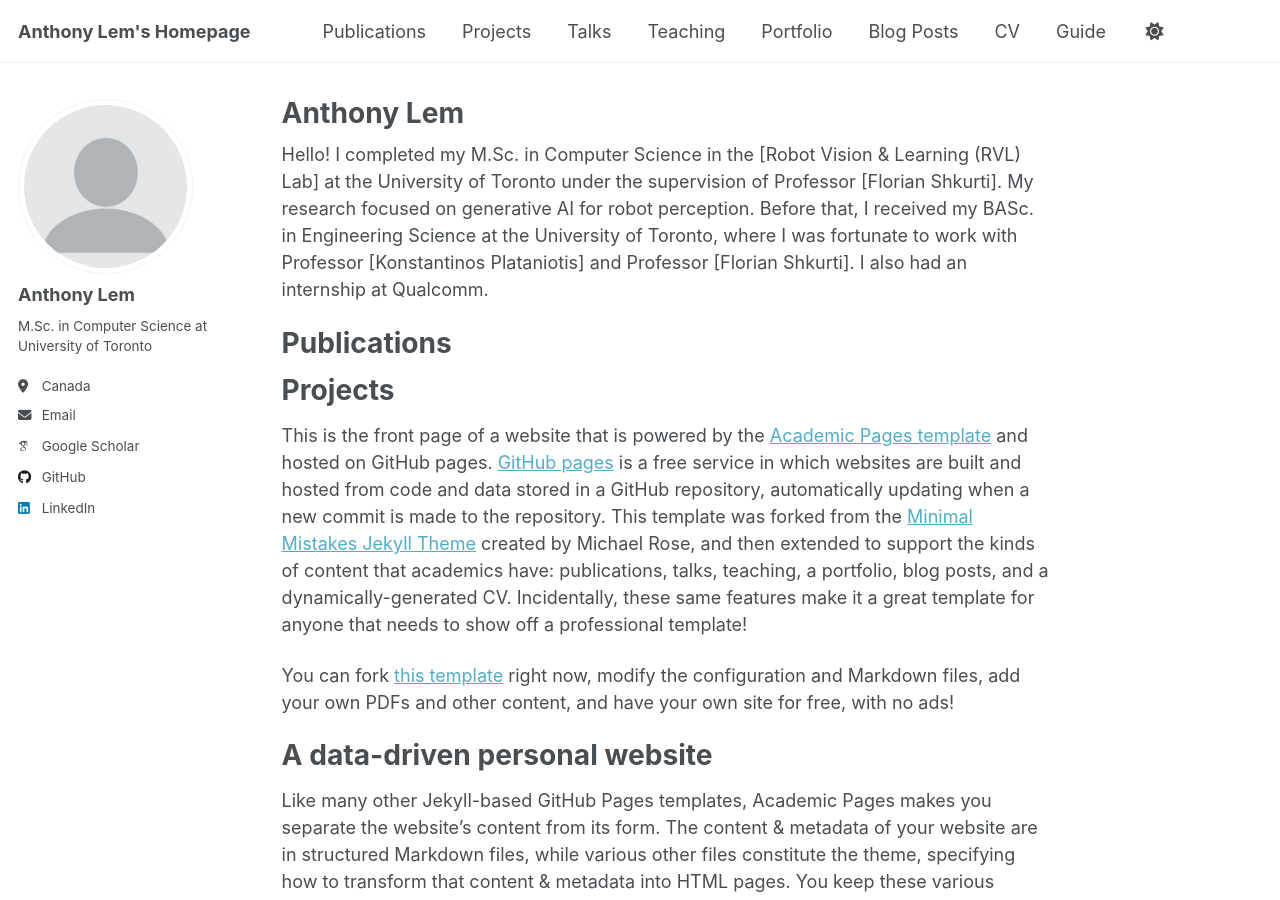
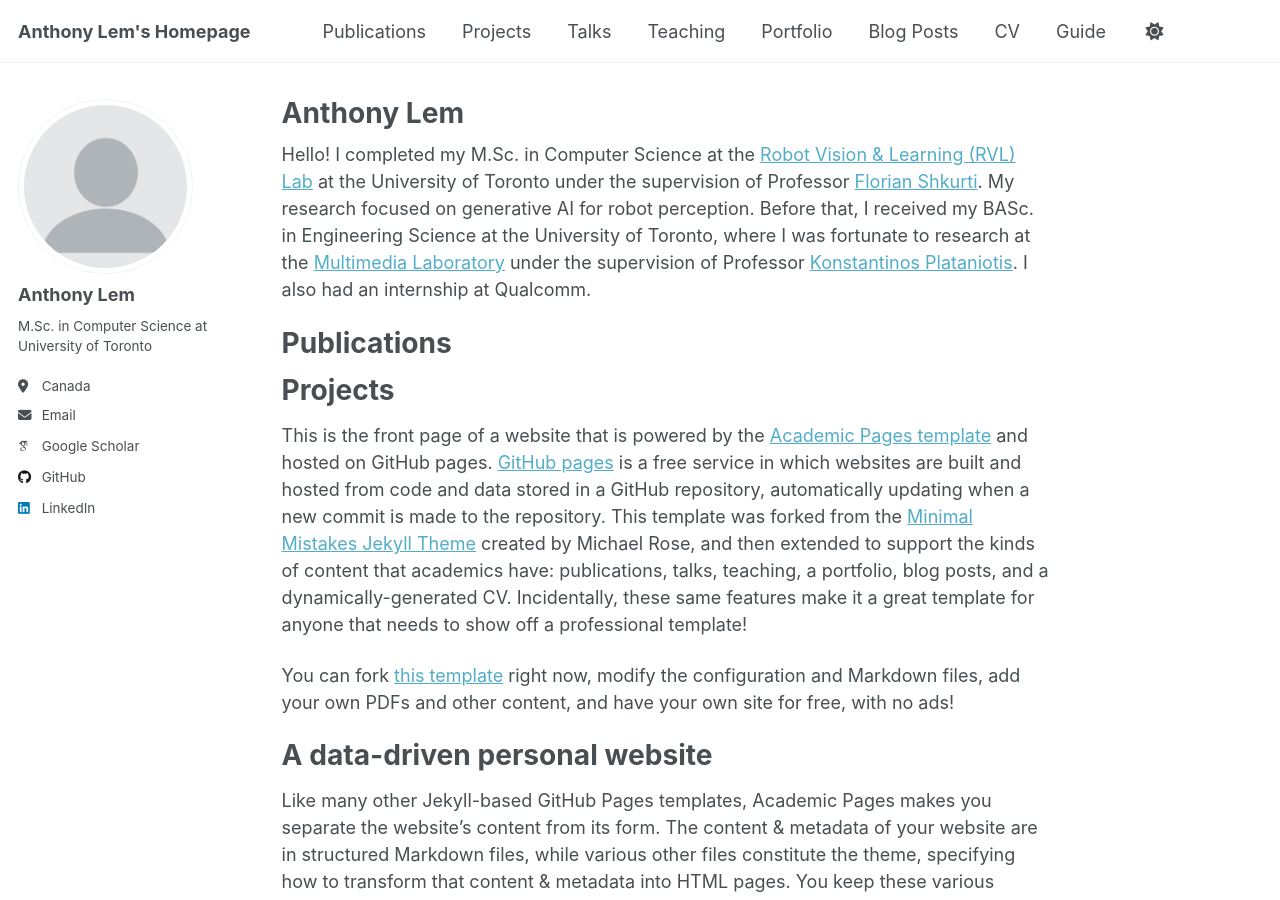
Before and after one commit to Anthonyjlem/Anthonyjlem.github.io, a Jekyll site: the page built from _pages/about.md, in a window 1280 px wide and 900 px high. Built offline with Jekyll 4.4.1, drawn with Linux system fonts in a browser that asks for light colours; some web fonts are replaced; a script that is not in the unit is left out.

Commit message:
Add hyperlinks to "About Me"

```diff
--- a/_data/navigation.yml
+++ b/_data/navigation.yml
@@ -9,7 +9,7 @@
 
 main:
   - title: "Publications"
-    url: "/#publications"
+    url: /publications
 
   - title: "Projects"
     url: "/#projects"
--- a/_pages/about.md
+++ b/_pages/about.md
@@ -7,7 +7,7 @@ redirect_from:
   - /about.html
 ---
 
-Hello! I completed my M.Sc. in Computer Science in the [Robot Vision & Learning (RVL) Lab] at the University of Toronto under the supervision of Professor [Florian Shkurti]. My research focused on generative AI for robot perception. Before that, I received my BASc. in Engineering Science at the University of Toronto, where I was fortunate to work with Professor [Konstantinos Plataniotis] and Professor [Florian Shkurti]. I also had an internship at Qualcomm.
+Hello! I completed my M.Sc. in Computer Science at the [Robot Vision & Learning (RVL) Lab](https://rvl.cs.toronto.edu/) at the University of Toronto under the supervision of Professor [Florian Shkurti](https://www.cs.toronto.edu/~florian/). My research focused on generative AI for robot perception. Before that, I received my BASc. in Engineering Science at the University of Toronto, where I was fortunate to research at the [Multimedia Laboratory](https://www.dsp.utoronto.ca/) under the supervision of Professor [Konstantinos Plataniotis](https://www.comm.utoronto.ca/~kostas/). I also had an internship at Qualcomm.
 
 # Publications {#publications}
 
```
